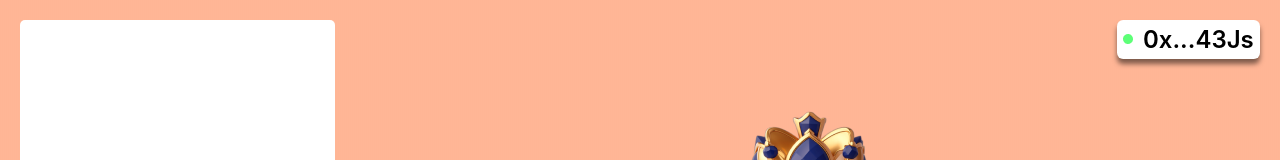
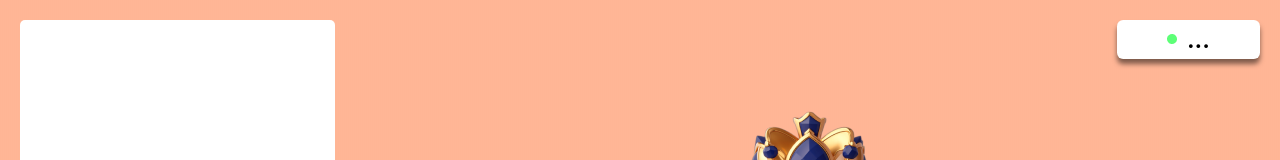
Before and after one commit to GloryDream413/ReputationDAO_FrontEnd, a React (Create React App) app: page /result in a window 1280 px wide. Shown: the top 160 px of the page. Built offline with nearby package versions, Linux system fonts and the light colour scheme.

Commit message:
Wallet Connection Function updated.

```diff
--- a/package.json
+++ b/package.json
@@ -4,6 +4,7 @@
   "private": true,
   "dependencies": {
     "@babel/plugin-proposal-private-property-in-object": "^7.21.11",
+    "@react-navigation/native": "^6.1.7",
     "axios": "^1.3.4",
     "install": "^0.13.0",
     "npm": "^9.6.7",
--- a/src/components/collectemail/Collectemail.jsx
+++ b/src/components/collectemail/Collectemail.jsx
@@ -1,4 +1,4 @@
-import React, { useContext, useEffect } from 'react';
+import React, { useContext } from 'react';
 import './collectemail.css';
 import WalletConnectLogo from '../../assets/WalletConnectLogo.png'
 import mainlogo from '../../assets/mainlogo.png'
@@ -40,7 +40,7 @@
         <div className='walletinfo'>
             <div className='walletaddress'>
                 <img src={connected_status_icon} alt="connected_status_icon"/>
-                <h1>{walletAddress}</h1>
+                <h1>{walletAddress.substring(0, 4) + "..." + walletAddress.substring(walletAddress.length-2, walletAddress.length)}</h1>
             </div>
         </div>
         <div className='mainlogo'>
--- a/src/components/criteria/Criteria.jsx
+++ b/src/components/criteria/Criteria.jsx
@@ -1,4 +1,4 @@
-import React from 'react';
+import React, { useContext } from 'react';
 import './criteria.css';
 import WalletConnectLogo from '../../assets/WalletConnectLogo.png'
 import mainlogo from '../../assets/mainlogo.png'
@@ -12,8 +12,10 @@
 import general_check from '../../assets/general_check.png';
 import general_cross from '../../assets/general_cross.png';
 import { Link } from 'react-router-dom';
+import { UserContext } from "../../App";
 
 export const Criteria = () => {
+  const { walletAddress } = useContext(UserContext);
   return (
     <div className="mainsection">
       <div className='menu'>
@@ -40,7 +42,7 @@
         <div className='walletinfo'>
             <div className='walletaddress'>
                 <img src={connected_status_icon} alt="connected_status_icon"/>
-                <h1>0x...43Js</h1>
+                <h1>{walletAddress.substring(0, 4) + "..." + walletAddress.substring(walletAddress.length-2, walletAddress.length)}</h1>
             </div>
         </div>
         <div className='mainlogo'>
--- a/src/components/dashboard/Dashboard.jsx
+++ b/src/components/dashboard/Dashboard.jsx
@@ -1,4 +1,5 @@
 import React, { useContext } from 'react';
+import { useNavigate } from 'react-router-dom';
 import './dashboard.css';
 import WalletConnectLogo from '../../assets/WalletConnectLogo.png'
 import genesis_icon from '../../assets/genesis_icon.png'
@@ -7,10 +8,10 @@
 import { connectWallet } from '../../core/interact';
 import { UserContext } from "../../App";
 import { toast } from 'react-toastify';
-import { Link } from 'react-router-dom';
 
 export const Dashboard = () => {
-  const { walletAddress, SetWalletAddress } = useContext(UserContext);
+  const navigate = useNavigate();
+  const { SetWalletAddress } = useContext(UserContext);
   const connectWalletPressed = async () => {
     const walletResponse = await connectWallet();
     if(walletResponse.address === '')
@@ -21,6 +22,7 @@
     else
     {
       SetWalletAddress(walletResponse.address);
+      navigate("/collectemail");
     }
   };
 
@@ -28,7 +30,7 @@
     <div className="mainsection">
       <div className="walletconnect">
         <img src={WalletConnectLogo} alt="walletconnectlogo"/>
-        <Link to="/collectemail"><button onClick={connectWalletPressed}><h1>Connect Wallet</h1></button></Link>
+        <button onClick={connectWalletPressed}><h1>Connect Wallet</h1></button>
         <div className='icons'>
           <img src={airdrop_icon} alt="airdrop"/>
           <img src={dao_icon} alt="dao"/>
--- a/src/components/principle/Principle.jsx
+++ b/src/components/principle/Principle.jsx
@@ -1,4 +1,4 @@
-import React from 'react';
+import React, {useContext} from 'react';
 import './principle.css';
 import WalletConnectLogo from '../../assets/WalletConnectLogo.png'
 import mainlogo from '../../assets/mainlogo.png'
@@ -10,8 +10,10 @@
 import telegram_icon from '../../assets/telegram_icon.png'
 import connected_status_icon from '../../assets/connected_status.png'
 import { Link } from 'react-router-dom';
+import { UserContext } from "../../App";
 
 export const Principle = () => {
+  const { walletAddress } = useContext(UserContext);
   return (
     <div className="mainsection">
       <div className='menu'>
@@ -38,7 +40,7 @@
         <div className='walletinfo'>
             <div className='walletaddress'>
                 <img src={connected_status_icon} alt="connected_status_icon"/>
-                <h1>0x...43Js</h1>
+                <h1>{walletAddress.substring(0, 4) + "..." + walletAddress.substring(walletAddress.length-2, walletAddress.length)}</h1>
             </div>
         </div>
         <div className='mainlogo'>
--- a/src/components/result/Result.jsx
+++ b/src/components/result/Result.jsx
@@ -1,4 +1,4 @@
-import React from 'react';
+import React, { useContext } from 'react';
 import './result.css';
 import WalletConnectLogo from '../../assets/WalletConnectLogo.png'
 import mainlogo from '../../assets/mainlogo.png'
@@ -12,8 +12,10 @@
 import confirm_check from '../../assets/confirm_check.png';
 import confirm_cross from '../../assets/confirm_cross.png';
 import clock_icon from '../../assets/clock_icon.png';
+import { UserContext } from "../../App";
 
 export const Result = () => {
+  const { walletAddress } = useContext(UserContext);
   return (
     <div className="mainsection">
       <div className='menu'>
@@ -40,7 +42,7 @@
         <div className='walletinfo'>
             <div className='walletaddress'>
                 <img src={connected_status_icon} alt="connected_status_icon"/>
-                <h1>0x...43Js</h1>
+                <h1>{walletAddress.substring(0, 4) + "..." + walletAddress.substring(walletAddress.length-2, walletAddress.length)}</h1>
             </div>
         </div>
         <div className='mainlogo'>
```
